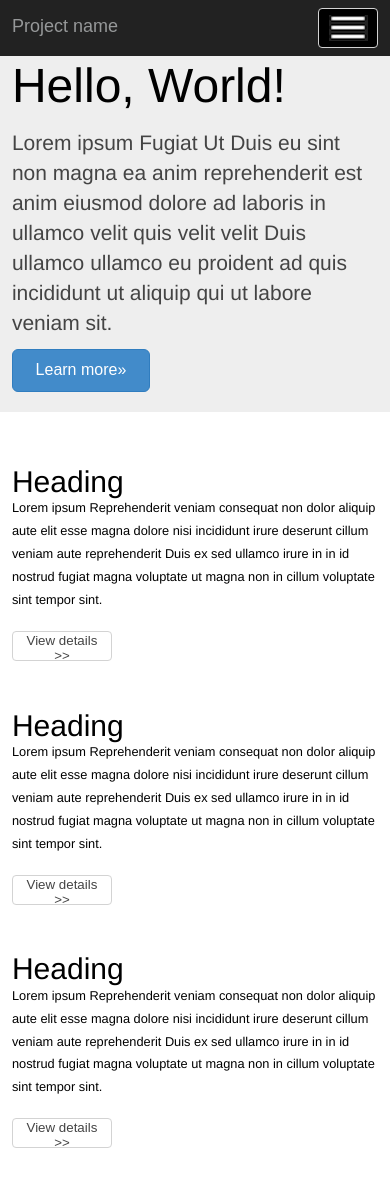
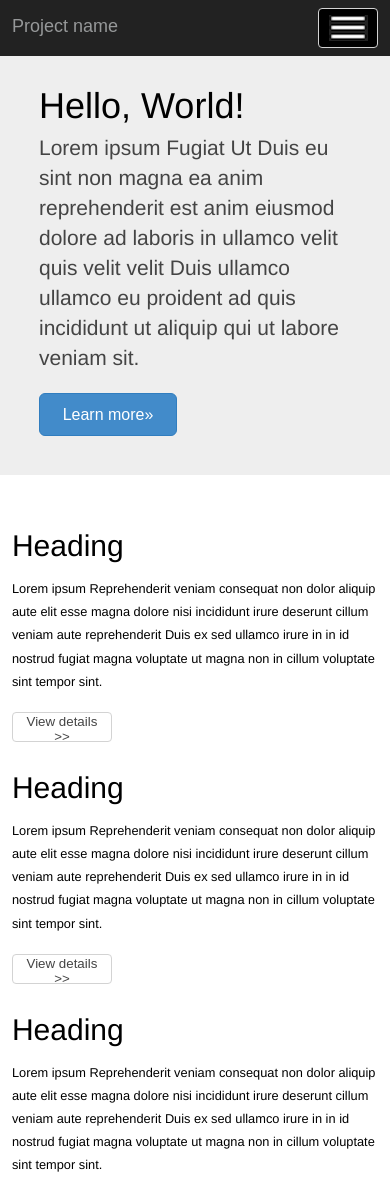
Before and after one commit to vladimirnem/ResponsivePractice2, a plain HTML site: page index.html in a window 390 px wide. Shown: the top 1180 px of the page. Drawn offline with Linux system fonts and the light colour scheme.

Commit message:
ResponsivePractice2

```diff
--- a/adapt.css
+++ b/adapt.css
@@ -16,23 +16,45 @@
   .wrapper {
   }
   #block-gray {
-
+    padding: 10%;
   }
+  #block-gray h1 {
+    font-size: 36px;
+    font-weight: 500;
+  }
+  #block-gray p {
+    padding: 0;
+  }
+    #block-gray button {
+      margin-top: 20px;
+    }
   #block-info {
-    width: 376px;
+    width: 370px;
     margin-top: 40px;
+    line-height: 1.448em;
   }
   #block-info > div:nth-child(2) {
     padding:0;
+  }
+  #block-info > div:nth-child(3) {
+    border-bottom: 1px solid lightgray;
   }
   .block {
     float: left;
     clear: both;
     width: 100%;
+    margin-bottom: 0;
   }
+  .block h2 {
+    margin-bottom: 20px;
+  }
+
   #world-section header h1 {
     font-size: 1.125em;
 
+  }
+  #world-section article {
+  border-bottom:none;
   }
 }
 @media screen and (min-width: 1024px) {
@@ -41,6 +63,7 @@
     margin: 0 auto;
   }
   #block-gray {
+
     margin-left: auto;
     margin-right: auto;
   }
```
